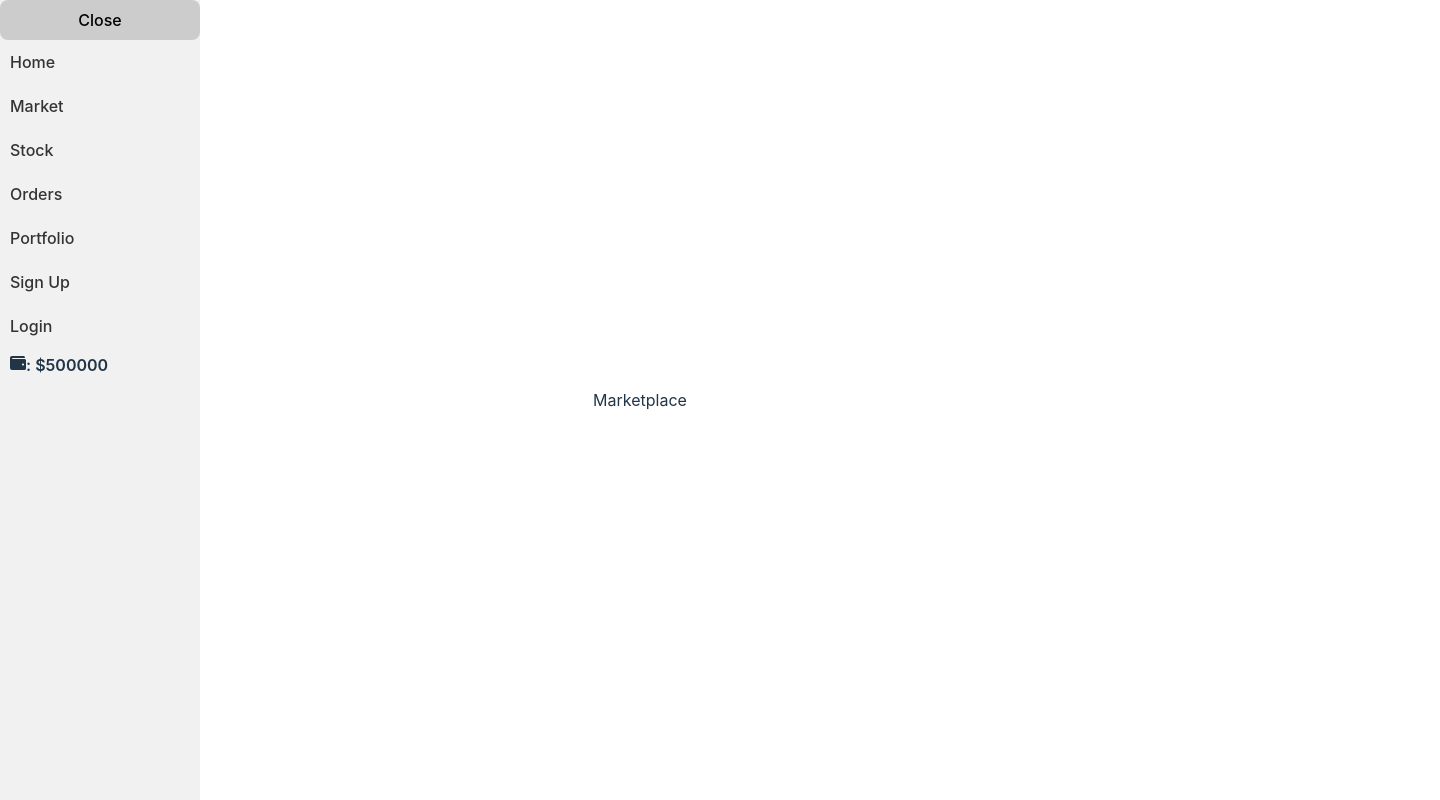
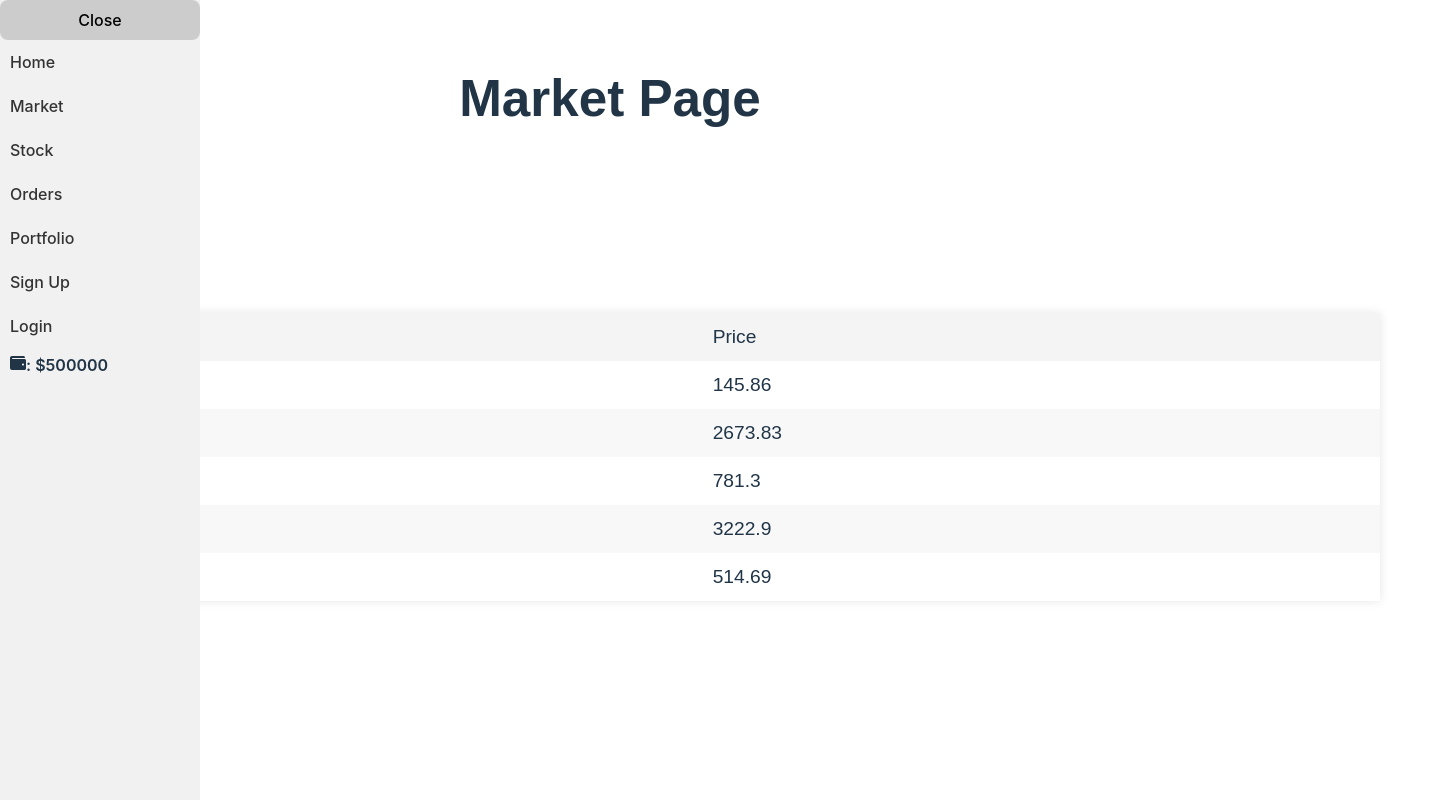
Before and after one commit to abdulsagheer/Stock-Exchange-App, a React (Vite) app in the folder frontend/: page /marketplace in a window 1280 px wide. Shown: the whole page, 1440 px wide, since content can reach past the window. Built offline with nearby package versions, Linux system fonts and the light colour scheme; no server answers.

Commit message:
Implemented Marketplace

```diff
--- a/frontend/src/pages/Marketplace/Marketplace.scss
+++ b/frontend/src/pages/Marketplace/Marketplace.scss
@@ -0,0 +1,51 @@
+.market-page {
+	display: flex;
+	flex-direction: column;
+	align-items: center;
+	font-family: sans-serif;
+	width: 100rem;
+
+	.header {
+		text-align: center;
+		transform: translate(-30px, -160px);
+		-webkit-transform: translate(-30px, -160px);
+		-moz-transform: translate(-30px, -160px);
+		-ms-transform: translate(-30px, -160px);
+		-o-transform: translate(-30px, -160px);
+	}
+
+	h1 {
+		margin-top: 1em;
+		margin-bottom: 0.5em;
+	}
+
+	table {
+		margin-left: 200px;
+		border-collapse: collapse;
+		margin-bottom: 1em;
+		width: 80%;
+		max-width: 100rem;
+		font-size: 1.2em;
+		box-shadow: 0px 0px 10px rgba(0, 0, 0, 0.1);
+
+		th,
+		td {
+			padding: 0.5em;
+			text-align: left;
+		}
+
+		th {
+			background-color: #f4f4f4;
+			font-weight: normal;
+		}
+
+		tr:nth-child(even) {
+			background-color: #f8f8f8;
+		}
+
+		tr:hover {
+			background-color: #f4f4f4;
+			cursor: pointer;
+		}
+	}
+}
--- a/frontend/src/pages/Marketplace/Marketplace.tsx
+++ b/frontend/src/pages/Marketplace/Marketplace.tsx
@@ -1,7 +1,41 @@
 import React from 'react';
+import './Marketplace.scss';
 
-const Marketplace = () => {
-	return <div>Marketplace</div>;
+interface StockData {
+	name: string;
+	price: number;
+}
+
+const stocks: StockData[] = [
+	{ name: 'AAPL', price: 145.86 },
+	{ name: 'GOOG', price: 2673.83 },
+	{ name: 'TSLA', price: 781.3 },
+	{ name: 'AMZN', price: 3222.9 },
+	{ name: 'NFLX', price: 514.69 },
+];
+
+const Marketplace: React.FC = () => {
+	return (
+		<div className="market-page">
+			<h1 className="header">Market Page</h1>
+			<table>
+				<thead>
+					<tr>
+						<th>Stock</th>
+						<th>Price</th>
+					</tr>
+				</thead>
+				<tbody>
+					{stocks.map((stock) => (
+						<tr key={stock.name}>
+							<td>{stock.name}</td>
+							<td>{stock.price}</td>
+						</tr>
+					))}
+				</tbody>
+			</table>
+		</div>
+	);
 };
 
 export default Marketplace;
```
